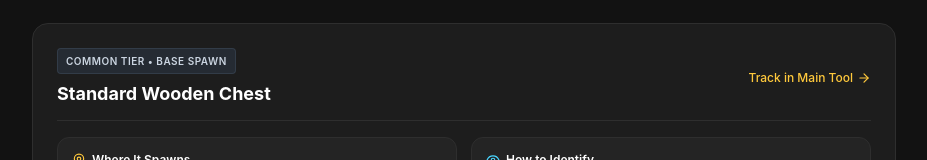
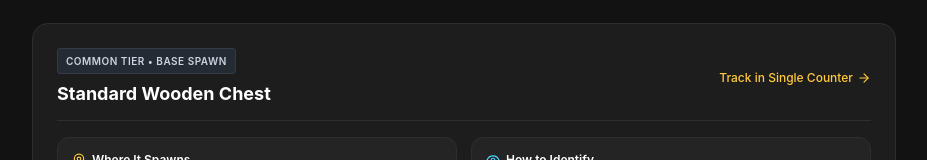
Before and after one commit to yangrenshi/trackchest, a Next.js app: page /chest-types in a window 1280 px wide. Shown: the part 361-521 px from the top of the page, without its empty margins (176-1103 px from the left). Built offline with nearby package versions, Linux system fonts and the light colour scheme; no server answers.

Commit message:
fix(ux): route Commercial Safe to Single Counter with explicit 4-column note and sanitize skin claim

```diff
--- a/src/app/chest-types/page.tsx
+++ b/src/app/chest-types/page.tsx
@@ -102,7 +102,7 @@ export default function ChestTypesPage() {
       {/* 6 大详细宝箱章节 (总字数 750+ 词) */}
       <div className="space-y-6">
         {DETAILED_CHEST_TYPES.map((chest) => {
-          const destinationUrl = chest.id === "regular"
+          const destinationUrl = (chest.id === "regular" || chest.id === "safe")
             ? "/#tracker-app"
             : chest.id === "pirate"
               ? "/pirate-token-odds"
@@ -127,8 +127,8 @@ export default function ChestTypesPage() {
                   className="text-xs text-[#ffc93c] hover:underline font-medium flex items-center space-x-1"
                 >
                   <span>
-                    {chest.id === "regular"
-                      ? "Track in Main Tool"
+                    {(chest.id === "regular" || chest.id === "safe")
+                      ? "Track in Single Counter"
                       : chest.id === "pirate"
                         ? "Calculate Token Odds"
                         : "Track in 4-Column View"}
@@ -207,7 +207,7 @@ export default function ChestTypesPage() {
 
               {chest.id === "safe" && (
                 <div className="p-3 rounded-xl bg-[#242424] border border-[#2e2e2e] text-xs text-[#9a9a9a]">
-                  <strong className="text-white">4-Column Note:</strong> Excluded from the 4-column counter — Commercial Safes exclusively grant gold bars (100–150 Bars) and ammunition rather than Battle Royale weapons or tactical loot.
+                  <strong className="text-white">4-Column Note:</strong> Safes only dispense gold and healing, so they are not counted in the 4-column battle counter.
                 </div>
               )}
             </article>
--- a/src/app/pirate-token-odds/page.tsx
+++ b/src/app/pirate-token-odds/page.tsx
@@ -111,7 +111,7 @@ export default function PirateTokenOddsPage() {
           <div className="p-4 rounded-xl bg-[#1d1d1d] border border-[#2e2e2e] space-y-1.5">
             <h3 className="font-semibold text-white">Ultra-Rare Golden Skin (1 in 1.56M)</h3>
             <p className="text-[#9a9a9a] text-[11px] leading-relaxed">
-              The season-exclusive Golden Skin variant drops at 1 per 1,562,500 chests. Across the entire global playerbase, only a few hundred accounts are projected to unlock this skin organically before Chapter 8 launches on December 4.
+              The season-exclusive Golden Skin variant drops at 1 per 1,562,500 chests. Epic has not disclosed how many accounts will unlock it organically before Chapter 8 launches on December 4, making it one of the rarest cosmetic drops in Fortnite history.
             </p>
           </div>
         </div>
```
